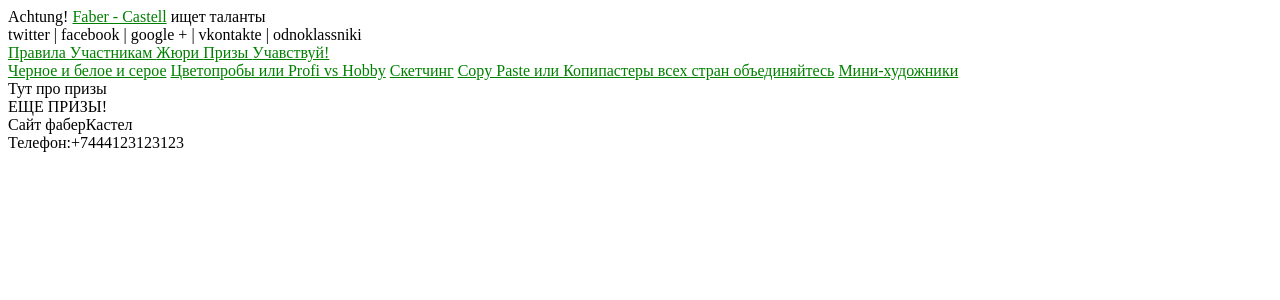
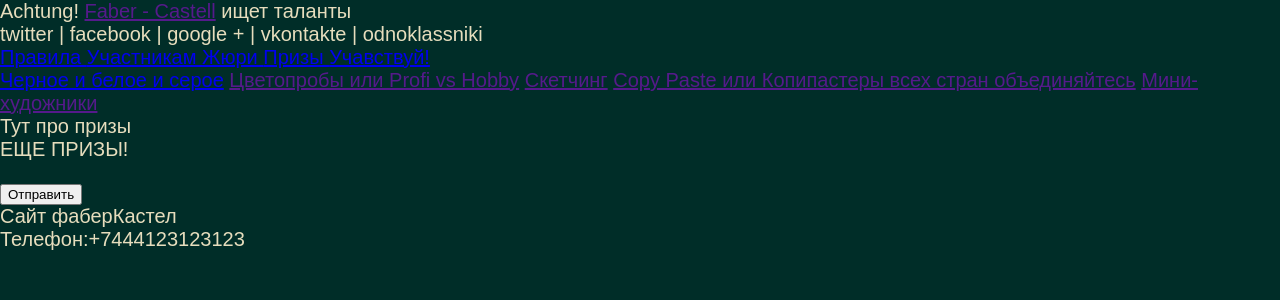
Before and after one commit to felixo/FC, a Django app: page / in a window 1280 px wide. Shown: the top 300 px of the page. Run offline with Django 3.2, Linux system fonts and the light colour scheme; parts of the project's set-up code (start-up, migrations or seed data) failed here and were passed over.

Commit message:
Verstka 0.1

```diff
--- a/fcgt/static/fcgt/style.css
+++ b/fcgt/static/fcgt/style.css
@@ -1,7 +1,25 @@
-a {
-    color: green;
+body {
+	color: #e6ddbd;
+	font: 20px Basil, sans-serif;
+	background-color: #002d28;
+	margin: 0;
 }
-
-.gallery {
-    height: 150px;
+input[type="text"] {
+	background-color: #e6ddbd;
+	border: 1px solid #e7e7e7;
+	height: 27px;
+	width: 245px;
+	color: #5c6759;
+	padding: 0 10px;
+	vertical-align: top;
 }
+button {
+	color: #fff;
+	background-color: #29c5e6;
+	border: none;
+	height: 32px;
+	font-family: 'Oswald', sans-serif;
+}
+p {
+	margin: 20px 0;
+}
--- a/fcgt/templates/fcgt/index.html
+++ b/fcgt/templates/fcgt/index.html
@@ -33,6 +33,11 @@
     <div class="Еще призы">
         ЕЩЕ ПРИЗЫ!
     </div>
+    <form action="{% url 'fcgt:add_art' %}" method="POST" enctype="multipart/form-data">
+    <p>{% csrf_token %}</p>
+    {{ form }}
+    <input type="submit" value="Отправить" />
+    </form>
     <footer>
         <div>Сайт фаберКастел</div>
         <div>Телефон:+7444123123123</div>
--- a/fcgt/views.py
+++ b/fcgt/views.py
@@ -10,7 +10,8 @@
 
 def index(request):
     # question = get_object_or_404(Question, pk=question_id)
-    return render(request, 'fcgt/index.html')
+    form = ArtForm()
+    return render(request, 'fcgt/index.html',  {'form': form})
 
 
 def awards(request):
```
Also changed, not shown: fcgt/models.py (+10 -1 lines), fcgt/migrations/0005_auto_20160510_1210.py (added), fcgt/static/fcgt/images/logo.png (added).
